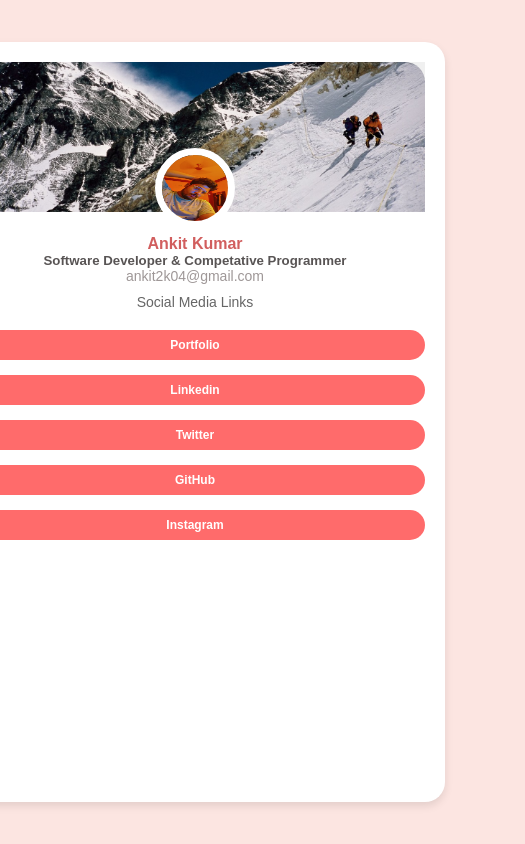
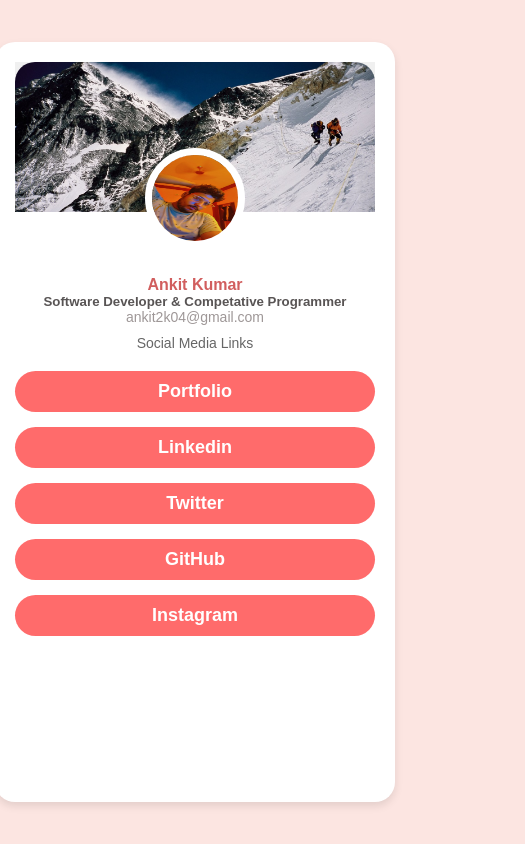
Before and after one commit to Ankit2k04/Ankit-Social, a plain HTML site: page index.html in a window 390 px wide. Shown: the whole page, 525 px wide, since content can reach past the window. Drawn offline with Linux system fonts and the light colour scheme.

Commit message:
Socio Ankit

```diff
--- a/style.css
+++ b/style.css
@@ -17,7 +17,7 @@ body, html {
 .container {
     width: 90%;
     height: 90%;
-    width: 500px;
+    width: 400px;
     text-align: center;
     background-color: #fff;
     border-radius: 20px;
@@ -130,8 +130,9 @@ h5{
 
 @media (max-width: 480px) {
     .profile-image {
-        width: 80px;
-        height: 80px;
+        width: 100px;
+        height: 100px;
+        margin-bottom: 1.5rem;
     }
 
     h1 {
@@ -139,7 +140,7 @@ h5{
     }
 
     .links a {
-        font-size: 12px;
-        padding: 8px;
+        font-size: 18px;
+        padding: 10px;
     }
 }
```
